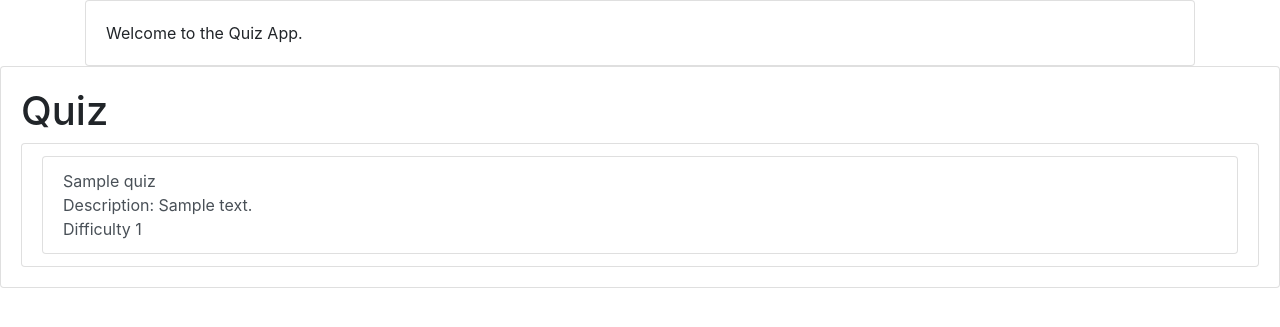
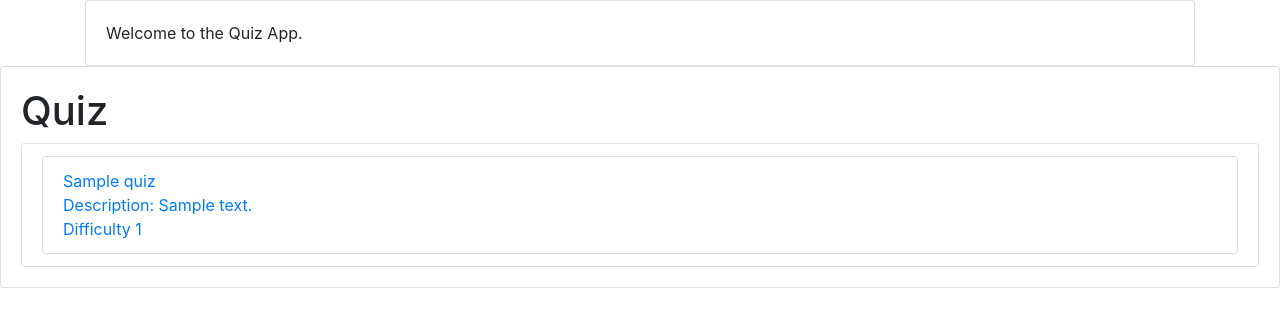
Before and after one commit to ICARUS343/DjangoModule, a Django app: template quizApp/templates/quizApp/index.html in a window 1280 px wide. Shown: the top 327 px of the page. Run offline with Django 3.2, Linux system fonts and the light colour scheme; the template is opened without the code that fills it: values that come from a table or form of the project are taken from there, others are empty; tables that the repository leaves empty hold one stand-in row (values such as "Sample post"); some libraries are stand-ins or nearby versions.

Commit message:
More to list

```diff
--- a/quizApp/templates/quizApp/index.html
+++ b/quizApp/templates/quizApp/index.html
@@ -29,7 +29,7 @@
             <ul class="list-group">
                 {% for Quiz in latest_quiz_list %}
                     <li class="list-group-item"><a href={{ question }}
-                                                   class="list-group-item list-group-item-action">{{ Quiz.quiz_title }} <br> Description: {{Quiz.quiz_description}} <br> Difficulty {{ Quiz.quiz_difficulty }}</a>
+                                                   class="list-group-item">{{ Quiz.quiz_title }} <br> Description: {{Quiz.quiz_description}} <br> Difficulty {{ Quiz.quiz_difficulty }}</a>
                     </li>
                 {% empty %}
                     <li class="list-group-item">No articles yet.</li>
```
